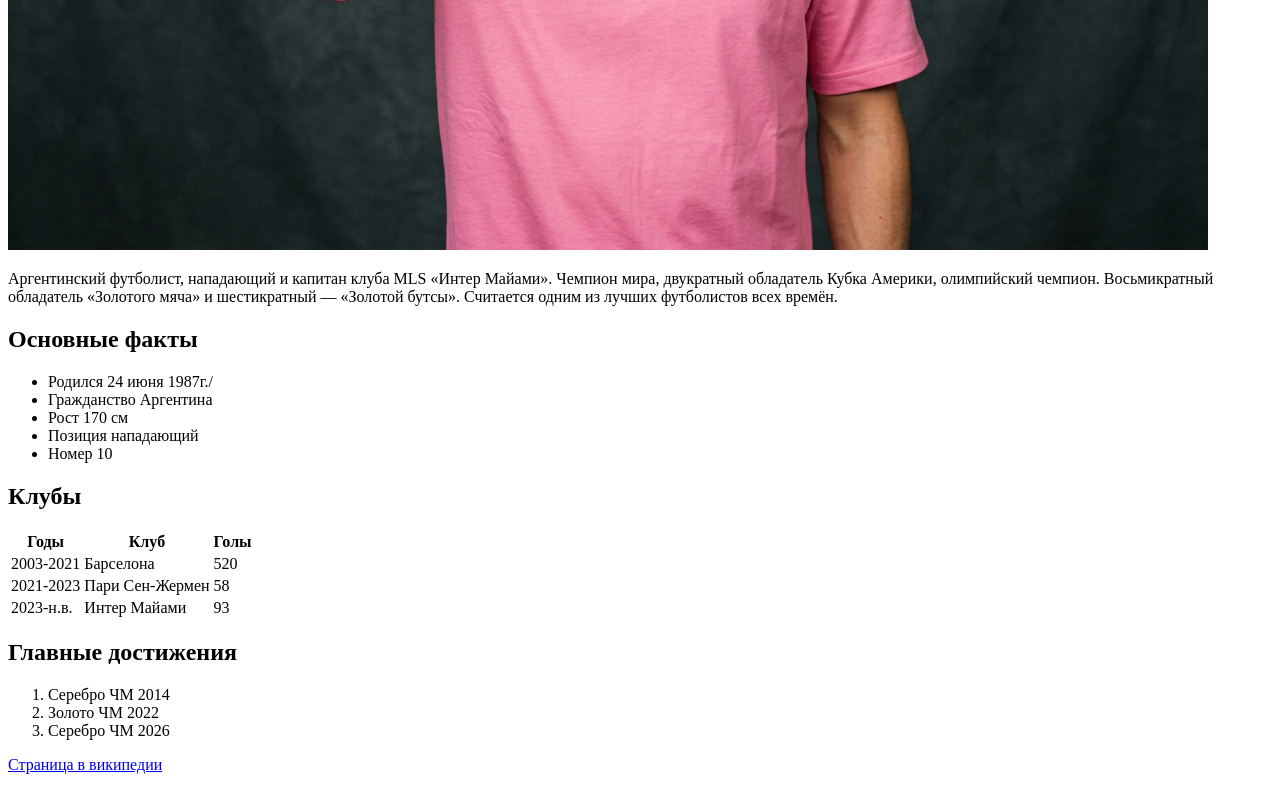
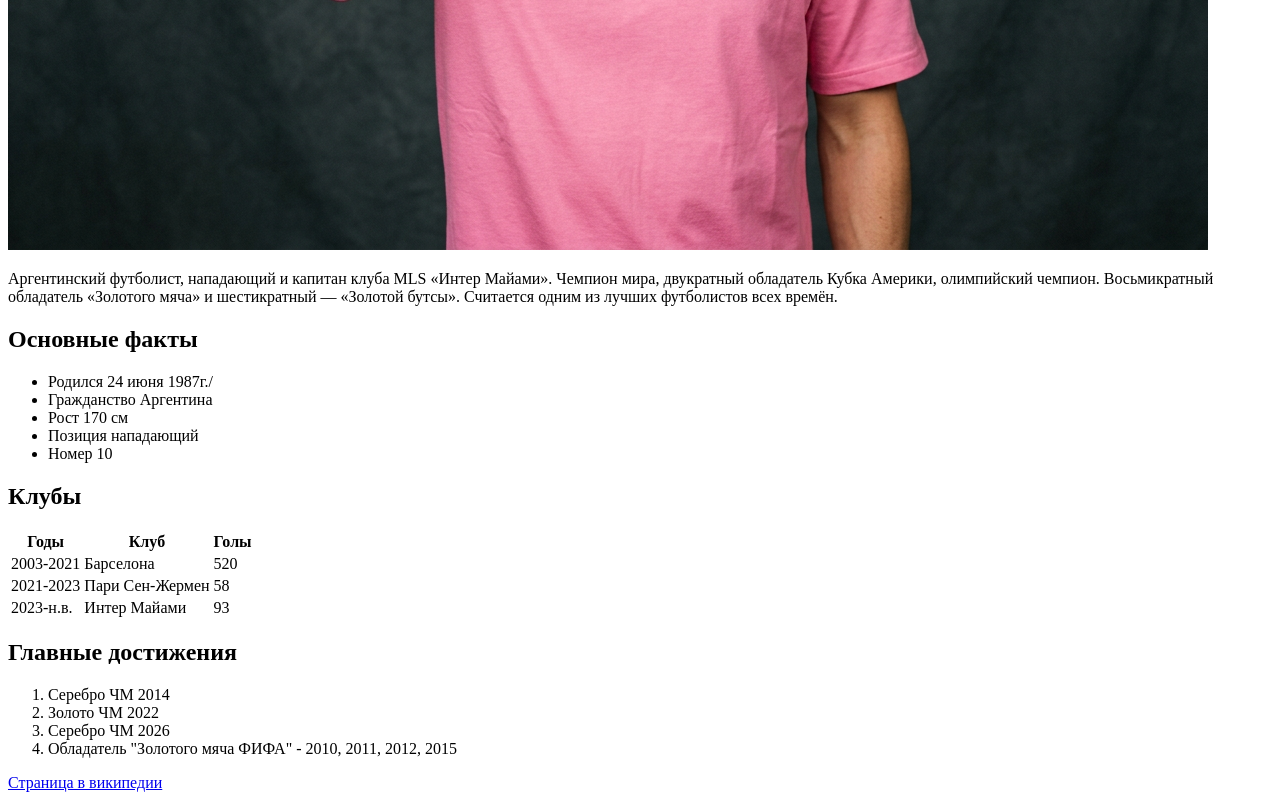
Before and after one commit to zsabitova217-wq/footballer, a plain HTML site: page index.html in a window 1280 px wide. Shown: the part 726-1526 px from the top of the page. Drawn offline with Linux system fonts and the light colour scheme.

Commit message:
Added info about goden ball

```diff
--- a/index.html
+++ b/index.html
@@ -54,6 +54,7 @@
       <li>Серебро ЧМ 2014</li>
       <li>Золото ЧМ 2022</li>
       <li>Серебро ЧМ 2026</li>
+      <li>Обладатель "Золотого мяча ФИФА" - 2010, 2011, 2012, 2015</li>
     </ol>
     <a
       href="https://ru.wikipedia.org/wiki/%D0%9C%D0%B5%D1%81%D1%81%D0%B8,_%D0%9B%D0%B8%D0%BE%D0%BD%D0%B5%D0%BB%D1%8C"
```
